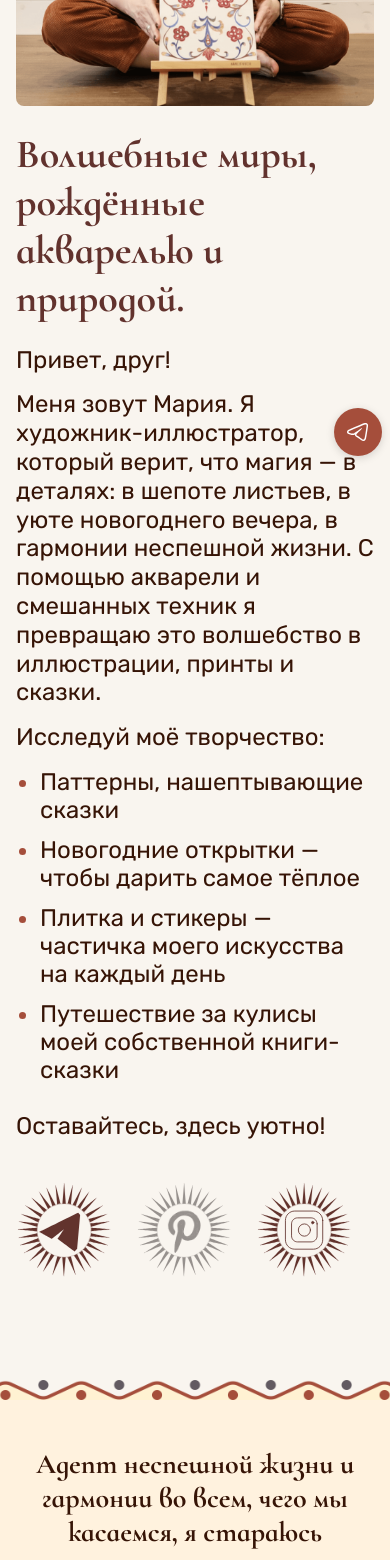
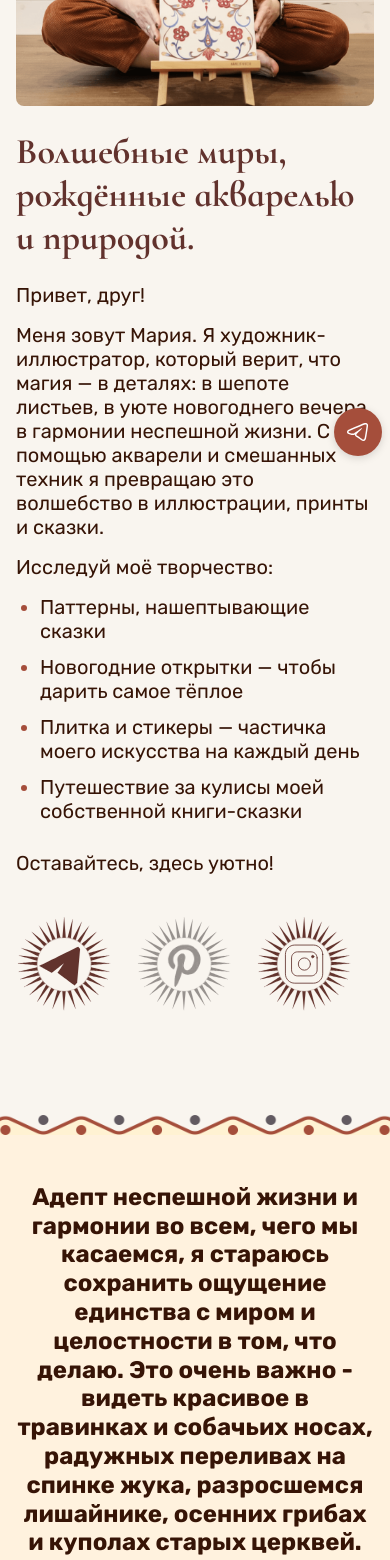
Before and after one commit to shamanriorg/store, a Nuxt app: page / in a window 390 px wide. Shown: the part 380-1940 px from the top of the page. Built offline with nearby package versions, Linux system fonts and the light colour scheme; no server answers; what quasar would draw is missing.

Commit message:
adaptive for texts

```diff
--- a/app/modules/blog/ArticleView.vue
+++ b/app/modules/blog/ArticleView.vue
@@ -368,20 +368,22 @@ function truncateText(text: string, maxLength = 160) {
     padding: 16px 0 0 0;
   }
 
+  .content-embed {
+    height: 250px;
+  }
+}
+
+@media (max-width: 767px) {
   .article-title {
-    font-size: 36px;
+    font-size: 44px;
   }
 
   .content-heading {
     font-size: 28px;
   }
 
-  .content-text {
-    font-size: 18px;
-  }
-
-  .content-embed {
-    height: 250px;
+  .article-content .content-text {
+    font-size: 20px;
   }
 }
 </style>
--- a/app/modules/blog/BlogList.vue
+++ b/app/modules/blog/BlogList.vue
@@ -345,7 +345,7 @@ onMounted(() => {
   }
 
   .page-title {
-    font-size: 36px;
+    font-size: 44px;
     margin-bottom: 24px;
   }
 
@@ -386,7 +386,7 @@ onMounted(() => {
   }
 
   .article-title {
-    font-size: 28px;
+    font-size: 36px;
     margin-bottom: 8px;
     white-space: normal;
     overflow: visible;
--- a/app/modules/info/AboutOrnamentBanner.vue
+++ b/app/modules/info/AboutOrnamentBanner.vue
@@ -71,15 +71,20 @@
 }
 
 .ornament-text {
-  font-family: var(--font-secondary);
+  font-family: var(--font-primary);
   font-size: 28px;
-  font-weight: 700;
-  line-height: 1.3;
+  line-height: 1.2;
   color: var(--text-primary);
   margin: 0;
   max-width: 920px;
   margin-left: auto;
   margin-right: auto;
+}
+
+@media (max-width: 767px) {
+  .ornament-text {
+    font-size: 24px;
+  }
 }
 
 .ornament-bottom {
--- a/app/modules/info/AboutPage.vue
+++ b/app/modules/info/AboutPage.vue
@@ -235,4 +235,27 @@ useHead({
   }
 }
 
+@media (max-width: 767px) {
+  .page-title {
+    font-size: 44px;
+  }
+
+  .about-section {
+    h2 {
+      font-size: 36px;
+    }
+
+    p {
+      font-size: 20px;
+    }
+  }
+
+  .ach-year,
+  .ach-date,
+  .ach-title,
+  .ach-link,
+  .ach-result {
+    font-size: 20px;
+  }
+}
 </style>
--- a/app/modules/info/AboutPageHero.vue
+++ b/app/modules/info/AboutPageHero.vue
@@ -133,4 +133,20 @@ import AboutOrnamentBanner from '~/modules/info/AboutOrnamentBanner.vue'
 .ornament-section {
   margin-bottom: 64px;
 }
+
+@media (max-width: 767px) {
+  .about-section {
+    h2 {
+      font-size: 36px;
+    }
+
+    p {
+      font-size: 20px;
+    }
+  }
+
+  .hero-list {
+    font-size: 20px;
+  }
+}
 </style>
--- a/app/modules/info/CompanyPage.vue
+++ b/app/modules/info/CompanyPage.vue
@@ -284,4 +284,26 @@ const copyToClipboard = async (text: string) => {
     text-decoration: none !important;
   }
 }
+
+@media (max-width: 767px) {
+  .page-title {
+    font-size: 44px;
+  }
+
+  .info-section {
+    .info-title {
+      font-size: 36px;
+    }
+
+    .info-content {
+      p {
+        font-size: 20px;
+      }
+    }
+  }
+
+  .contact-text {
+    font-size: 20px;
+  }
+}
 </style>
--- a/app/modules/main/ArticlePreview.vue
+++ b/app/modules/main/ArticlePreview.vue
@@ -318,4 +318,14 @@ const onVideoLoaded = async () => {
     }
   }
 }
+
+  @media (max-width: 767px) {
+    h2 {
+      font-size: 36px;
+    }
+
+    p {
+      font-size: 20px;
+    }
+  }
 </style>
--- a/app/modules/main/MainAboutHero.vue
+++ b/app/modules/main/MainAboutHero.vue
@@ -153,4 +153,20 @@ import MainOrnamentBanner from '~/modules/main/MainOrnamentBanner.vue'
 .ornament-section {
   margin-bottom: 64px;
 }
+
+@media (max-width: 767px) {
+  .about-section {
+    h2 {
+      font-size: 36px;
+    }
+
+    p {
+      font-size: 20px;
+    }
+  }
+
+  .hero-list {
+    font-size: 20px;
+  }
+}
 </style>
--- a/app/modules/main/MainOrnamentBanner.vue
+++ b/app/modules/main/MainOrnamentBanner.vue
@@ -60,7 +60,7 @@
 }
 
 .ornament-text {
-  font-family: var(--font-secondary);
+  font-family: var(--font-primary);
   font-size: 28px;
   font-weight: 700;
   line-height: 1.2;
@@ -69,6 +69,12 @@
   max-width: 800px;
   margin-left: auto;
   margin-right: auto;
+}
+
+@media (max-width: 767px) {
+  .ornament-text {
+    font-size: 24px;
+  }
 }
 
 .ornament-bottom {
--- a/app/modules/shared/components/ContactFormDrawer.vue
+++ b/app/modules/shared/components/ContactFormDrawer.vue
@@ -307,6 +307,21 @@ watch(isOpen, (value) => {
   display: flex;
   gap: 12px;
   margin-top: auto;
+  align-items: center;
+  justify-content: flex-end;
+}
+
+@media (max-width: 767px) {
+  .form-title {
+    font-size: 44px;
+  }
+
+  .form-field {
+    input,
+    textarea {
+      font-size: 20px;
+    }
+  }
 }
 
 .drawer-footer {
--- a/app/modules/shared/components/LatestArticles.vue
+++ b/app/modules/shared/components/LatestArticles.vue
@@ -262,4 +262,14 @@ onMounted(() => {
   color: var(--text-tertiary);
   margin: 0;
 }
+
+@media (max-width: 767px) {
+  .articles-title {
+    font-size: 36px;
+  }
+
+  .article-title {
+    font-size: 24px;
+  }
+}
 </style>
--- a/app/modules/shared/components/NotFoundPlaceholder.vue
+++ b/app/modules/shared/components/NotFoundPlaceholder.vue
@@ -77,11 +77,7 @@
   }
 
   .placeholder-title {
-    font-size: 36px;
-  }
-
-  .content-text {
-    font-size: 18px;
+    font-size: 44px;
   }
 }
 </style>
```
